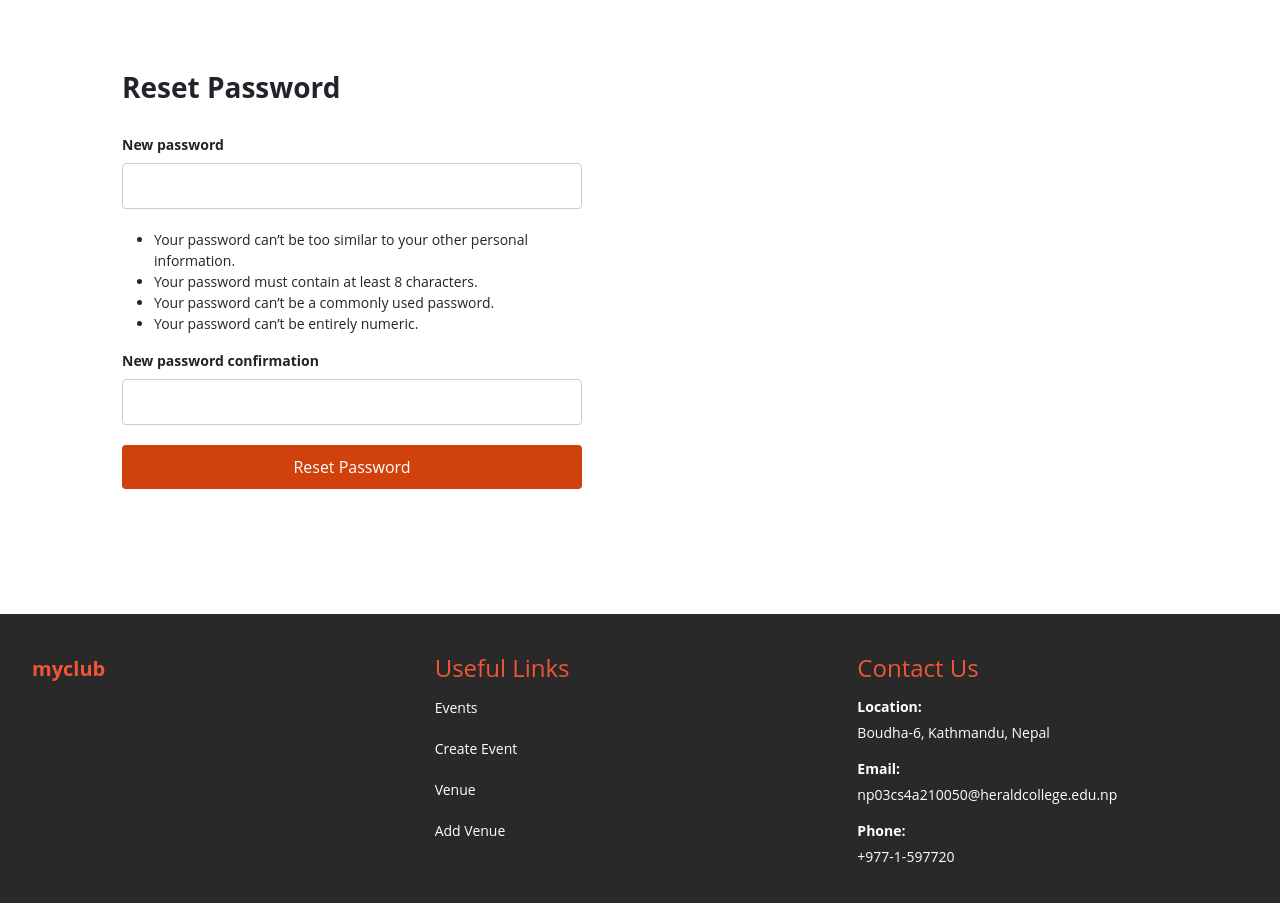
After one commit to saringrg/myclub, a Django app: page /members/password_reset_confirm/1/1/ in a window 1280 px wide. The commit adds this page. Run offline with Django 5.2, Linux system fonts and the light colour scheme.

Commit message:
admin update 4.5

```diff
--- a/myclub_website/events/templates/events/navbar.html
+++ b/myclub_website/events/templates/events/navbar.html
@@ -93,7 +93,7 @@
         {% if user.is_authenticated %}
 
           <li class="nav-item">
-            <a class="custom-link custom-pad" href="{% url 'logout' %}">Log Out</a>
+            <a class="custom-link custom-pad" href="{% url 'logout' %}">Logout</a>
           </li>
 
         {% else %}
--- a/myclub_website/members/templates/authenticate/base.html
+++ b/myclub_website/members/templates/authenticate/base.html
@@ -62,7 +62,7 @@
 
   	  {% endblock %}
     </div>
-    <br><br><br><br><br>
+    <br><br><br>
 
     {% include 'events/footer.html' %}
 
--- /dev/null
+++ b/myclub_website/members/templates/authenticate/password_reset_confirm.html
@@ -0,0 +1,67 @@
+{% extends 'authenticate/base.html' %}
+
+{% block content %}
+    <style>
+        .form-container {
+            max-width: 500px;
+            margin-top: 30px; /* Adjust top margin as needed */
+            margin-left: 20px; /* Adjust left margin to move the form to the left */
+            padding: 20px;
+        }
+
+        .form-group {
+            margin-bottom: 20px;
+        }
+
+        .form-label {
+            font-weight: bold;
+        }
+
+        .form-control {
+            width: 100%;
+            padding: 10px;
+            border: 1px solid #ccc;
+            border-radius: 4px;
+            box-sizing: border-box;
+        }
+
+        .btn-secondary {
+            background-color: #d1410c;
+            border: none;
+            width: 100%; /* Set width to 100% */
+            padding: 10px 20px;
+            border-radius: 4px;
+            cursor: pointer;
+        }
+
+        .btn-secondary:hover {
+            background: #f05537
+        }
+
+    </style>
+
+    <div class="form-container">
+        <div>
+            <h3><strong>Reset Password</strong></h3>
+        </div>
+        <br>
+        <form method="post">
+            {% csrf_token %}
+            <div class="form-group">
+                <label for="id_new_password1" class="form-label">New password</label>
+                <input type="password" name="new_password1" autocomplete="new-password" required aria-describedby="id_new_password1_helptext" id="id_new_password1" class="form-control">
+            </div>
+
+            <span class="helptext custom-helptext" id="id_new_password1_helptext"><ul><li>Your password can’t be too similar to your other personal information.</li><li>Your password must contain at least 8 characters.</li><li>Your password can’t be a commonly used password.</li><li>Your password can’t be entirely numeric.</li></ul></span>
+
+            <div class="form-group">
+                <label for="id_new_password2" class="form-label">New password confirmation</label>
+                <input type="password" name="new_password2" autocomplete="new-password" required id="id_new_password2" class="form-control">
+            </div>
+
+            <button type="submit" class="btn btn-secondary">Reset Password</button>
+        </form>
+    </div>
+
+    <br><br>
+{% endblock %}
--- a/myclub_website/members/templates/authenticate/register_user.html
+++ b/myclub_website/members/templates/authenticate/register_user.html
@@ -36,6 +36,8 @@
 		</form>
 
 	</div>
+
+<br><br>
 
 	<style>
 
--- a/myclub_website/members/urls.py
+++ b/myclub_website/members/urls.py
@@ -1,9 +1,13 @@
 from django.urls import path
+from django.contrib.auth import views as auth_views
 from . import views
 
 urlpatterns = [
     path('login_user', views.login_user, name="login"),
     path('logout_user', views.logout_user, name="logout"),
     path('register_user', views.register_user, name="register_user"),
-
+    path('forgot_password/', auth_views.PasswordResetView.as_view(template_name='authenticate/forgot_password.html'), name='forgot_password'),
+    path('password_reset_done/', auth_views.PasswordResetDoneView.as_view(template_name='authenticate/password_reset_done.html'), name='password_reset_done'),
+    path('password_reset_confirm/<uidb64>/<token>/', auth_views.PasswordResetConfirmView.as_view(template_name='authenticate/password_reset_confirm.html'), name='password_reset_confirm'),
+    path('password_reset_complete/', auth_views.PasswordResetCompleteView.as_view(template_name='authenticate/password_reset_complete.html'), name='password_reset_complete'),
 ]
```
Also changed, not shown: myclub_website/members/templates/authenticate/forgot_password.html (added, +58 -0 lines), myclub_website/members/templates/authenticate/login.html (+11 -3 lines), myclub_website/members/templates/authenticate/password_reset_complete.html (added, +19 -0 lines), myclub_website/members/templates/authenticate/password_reset_done.html (added, +21 -0 lines), myclub_website/db.sqlite3.
